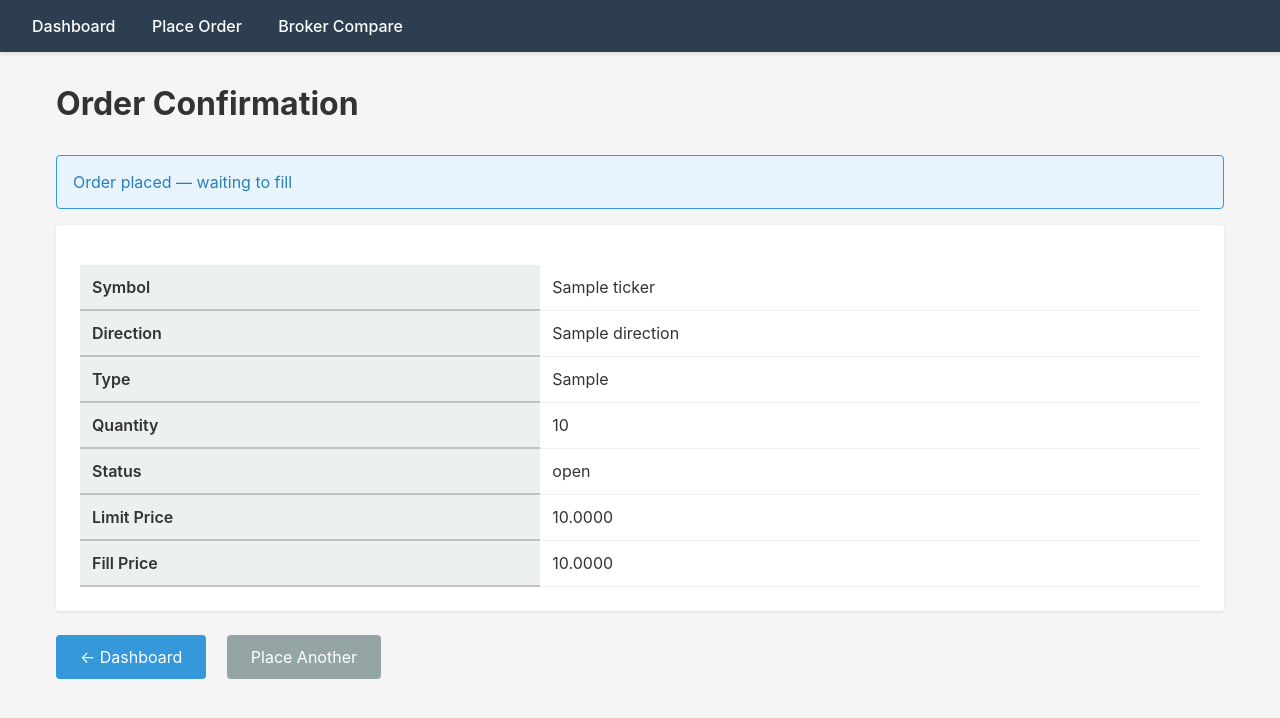
After one commit to best-testing-monkey/phantom_ledger, a FastAPI app: template src/phantom/web/templates/order_confirmation.html in a window 1280 px wide. The commit adds this page. Shown: the top 718 px of the page. Run offline with FastAPI, Linux system fonts and the light colour scheme; the template is opened without the code that fills it: most values are stand-ins (such as "Sample title", 1, 10 or a date in 2020); parts of the project's set-up code (start-up, migrations or seed data) failed here and were passed over; some libraries are stand-ins or nearby versions.

Commit message:
E16-S19: Order confirmation page
After placing an order, render a confirmation page showing order details (symbol, direction, type, quantity, status, and conditionally limit/fill prices) with success/pending status indicators. Add button link styles to base.html.

Co-Authored-By: Claude Sonnet 4.6 <noreply@anthropic.com>

```diff
--- a/src/phantom/web/templates/base.html
+++ b/src/phantom/web/templates/base.html
@@ -214,6 +214,29 @@
             font-weight: 700;
         }
 
+        a.button {
+            display: inline-block;
+            background-color: #3498db;
+            color: white;
+            padding: 0.75rem 1.5rem;
+            border-radius: 4px;
+            text-decoration: none;
+            font-size: 1rem;
+        }
+
+        a.button:hover {
+            background-color: #2980b9;
+            text-decoration: none;
+        }
+
+        a.button.secondary {
+            background-color: #95a5a6;
+        }
+
+        a.button.secondary:hover {
+            background-color: #7f8c8d;
+        }
+
         @media (max-width: 768px) {
             .form-row {
                 grid-template-columns: 1fr;
--- /dev/null
+++ b/src/phantom/web/templates/order_confirmation.html
@@ -0,0 +1,28 @@
+{% extends "base.html" %}
+{% block title %}Order Confirmation — Phantom Ledger{% endblock %}
+{% block content %}
+<div class="header"><h1>Order Confirmation</h1></div>
+
+{% if order.status == "filled" %}
+<div class="success">Order filled at {{ "%.4f"|format(order.fill_price) }}</div>
+{% else %}
+<div style="background:#e8f4fd;border:1px solid #3498db;color:#2980b9;padding:1rem;border-radius:4px;margin-bottom:1rem;">
+  Order placed — waiting to fill
+</div>
+{% endif %}
+
+<div class="card">
+  <table>
+    <tr><th>Symbol</th><td>{{ order.ticker }}</td></tr>
+    <tr><th>Direction</th><td>{{ order.direction }}</td></tr>
+    <tr><th>Type</th><td>{{ order.order_type }}</td></tr>
+    <tr><th>Quantity</th><td>{{ order.quantity }}</td></tr>
+    <tr><th>Status</th><td>{{ order.status }}</td></tr>
+    {% if order.limit_price %}<tr><th>Limit Price</th><td>{{ "%.4f"|format(order.limit_price) }}</td></tr>{% endif %}
+    {% if order.fill_price %}<tr><th>Fill Price</th><td>{{ "%.4f"|format(order.fill_price) }}</td></tr>{% endif %}
+  </table>
+</div>
+
+<a href="/" class="button">← Dashboard</a>
+<a href="/orders/new" class="button secondary" style="margin-left:1rem;">Place Another</a>
+{% endblock %}
```
Also changed, not shown: src/phantom/web/routes/orders.py (+12 -4 lines).
